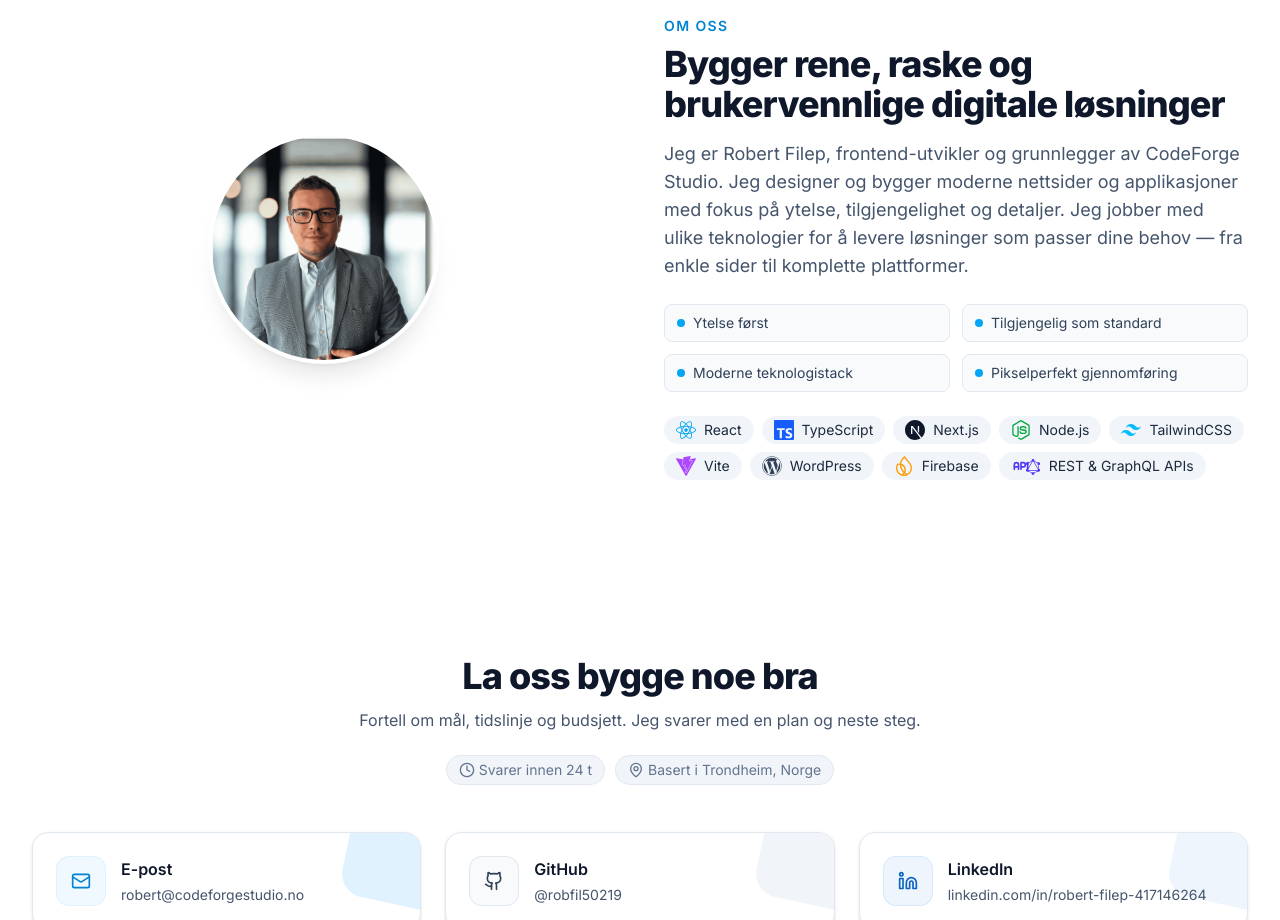
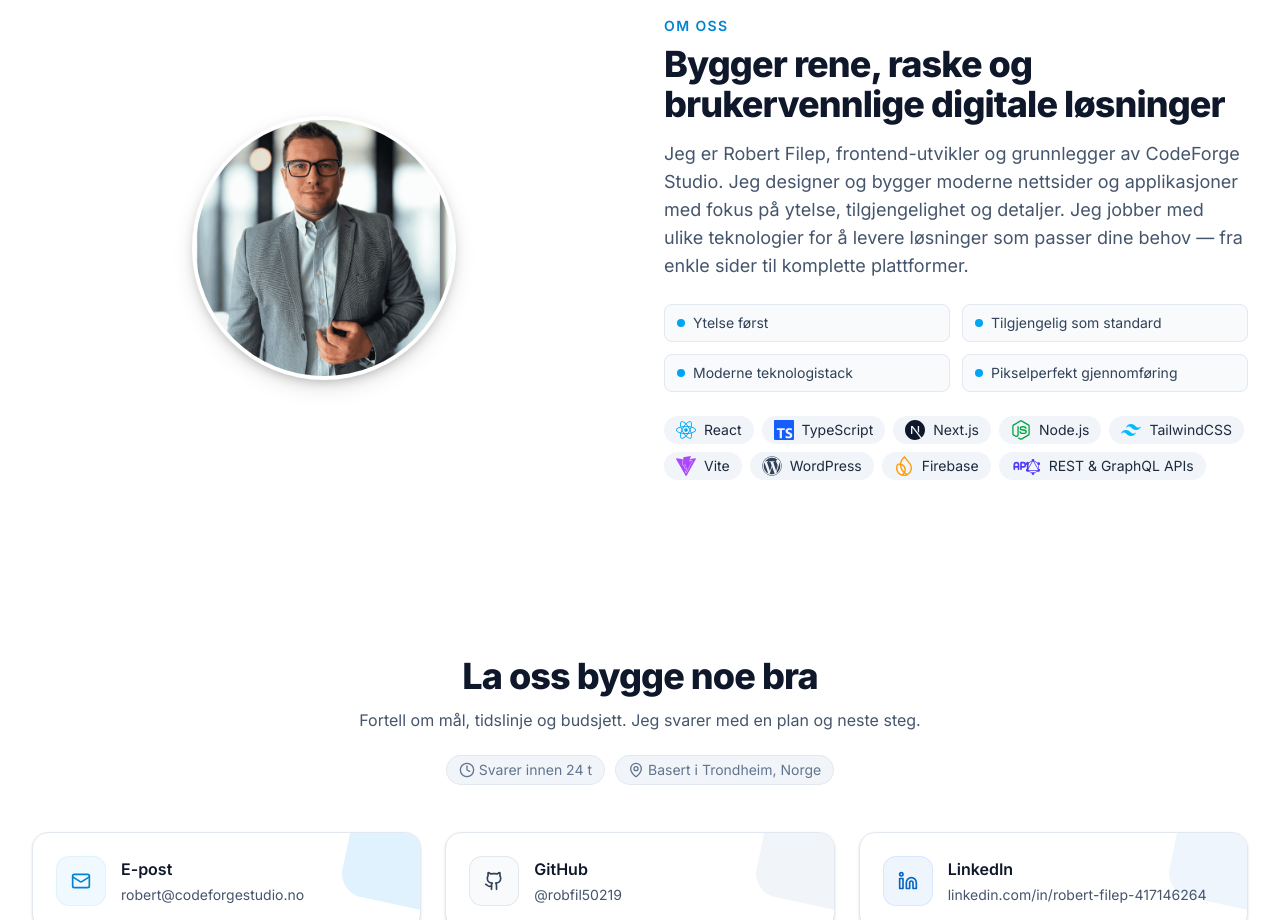
Before and after one commit to robfil50219/codeforge-site, a React (Vite) app: page / in a window 1280 px wide. Shown: the part 2780-3700 px from the top of the page. Built offline with nearby package versions, Linux system fonts and the light colour scheme.

Commit message:
Refactor About component: streamline photo rendering and enhance styling for improved visual presentation

```diff
--- a/src/components/About.tsx
+++ b/src/components/About.tsx
@@ -60,17 +60,15 @@ export default function About() {
           {/* Photo */}
           <div className="flex justify-center">
             <div className="relative">
-    {/* soft glow */}
+              {/* soft glow behind */}
               <div className="pointer-events-none absolute -inset-4 -z-10 rounded-full bg-sky-200/50 blur-2xl" />
-    {/* circular mask wrapper */}
-    <div className="h-56 w-56 rounded-full overflow-hidden shadow-xl ring-4 ring-white bg-slate-100">
               <img
                 src={profileImg}
                 alt={t("about.alt")}
-        className="h-full w-full object-cover"
+                className="block aspect-square h-56 w-56 sm:h-64 sm:w-64 rounded-full object-cover object-center
+                           ring-4 ring-white shadow-[0_4px_12px_rgba(0,0,0,0.25),0_8px_24px_rgba(0,0,0,0.15)]"
                 loading="lazy"
               />
-    </div>
             </div>
           </div>
 
```
Lines whose indentation alone changed are shown as unchanged.
